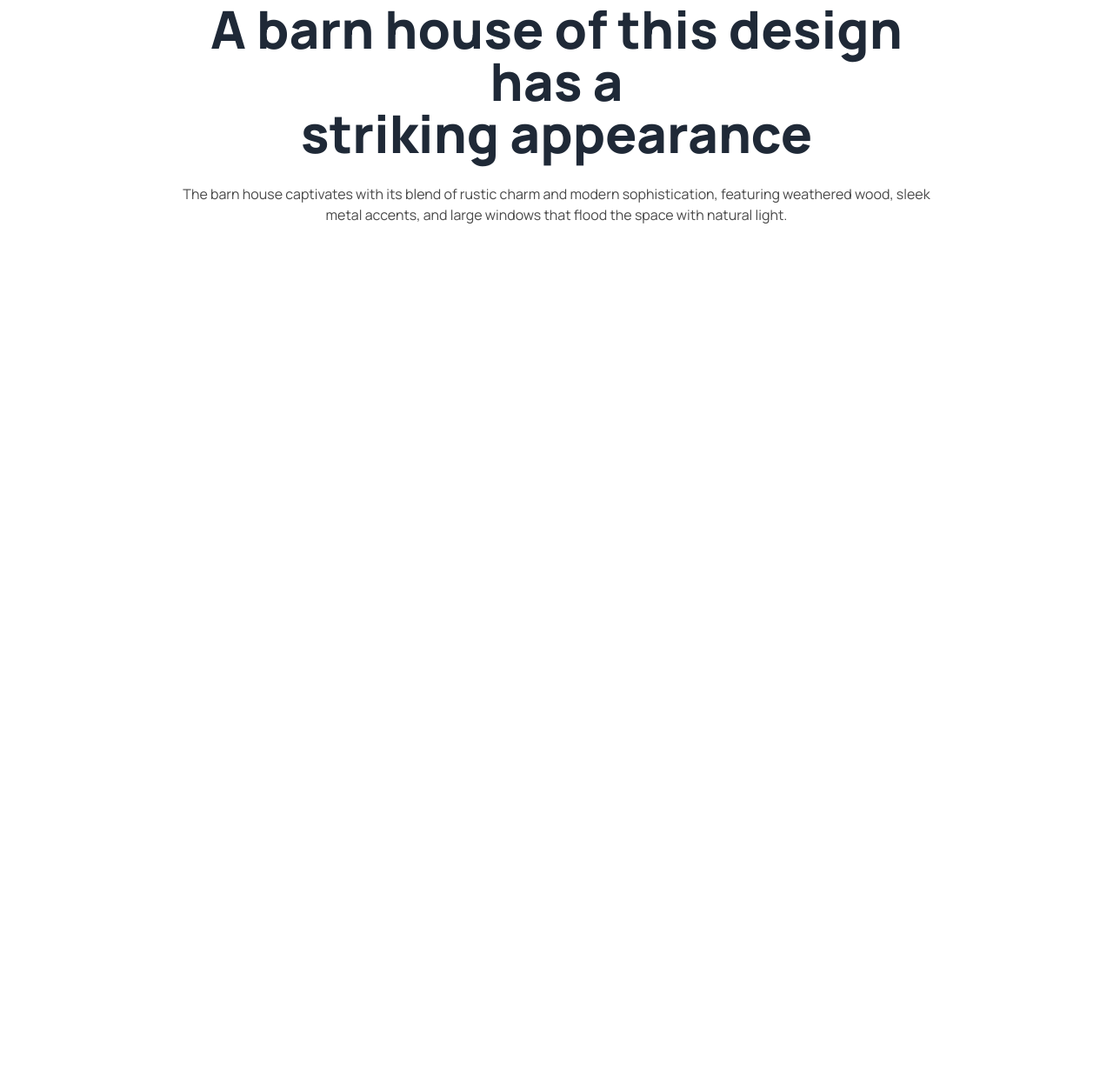
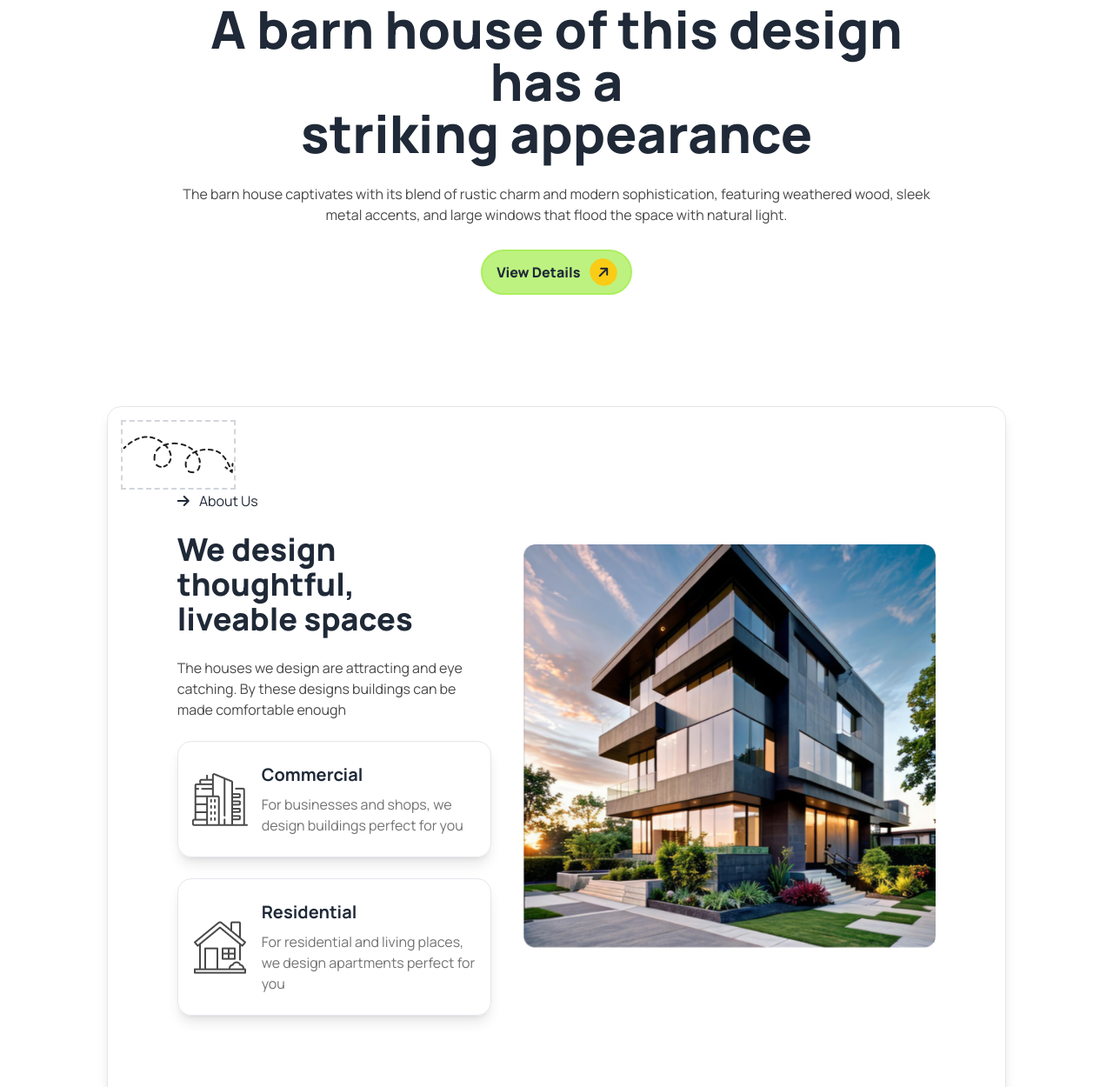
Before and after one commit to mdalaminbinalim/a3-css-framework, a plain HTML site: page index.html in a window 1280 px wide. Shown: the part 493-1743 px from the top of the page at 87% size. Before the commit the page ends 834 px from the top, so only its background shows below. Drawn offline with nearby package versions, Linux system fonts and the light colour scheme.

Commit message:
completed thoughful spaces section

```diff
--- a/index.html
+++ b/index.html
@@ -15,7 +15,7 @@
                     colors: {
                         basic: '#ABEF5F',
                         subhead: '#494949',
-                        text: ''
+                        text: '#737373',
                     }
                 }
             }
@@ -50,36 +50,25 @@
                 </div>
                 <div class="navbar-center hidden md:flex">
                     <ul class="menu menu-horizontal px-1 ">
-                        <li><a class="hover:font-bold hover:!bg-white">Homes</a></li>
-                        <li><a class="hover:font-bold hover:!bg-white">Services</a></li>
-                        <li><a class="hover:font-bold hover:!bg-white">Portfolio</a></li>
-                        <li><a class="hover:font-bold hover:!bg-white">Blogs</a></li>
-                        <li><a class="hover:font-bold hover:!bg-white">Contact Us</a></li>
+                        <li><a class="text-text hover:font-bold hover:text-black hover:!bg-white">Homes</a></li>
+                        <li><a class="text-text hover:font-bold hover:text-black hover:!bg-white">Services</a></li>
+                        <li><a class="text-text hover:font-bold hover:text-black hover:!bg-white">Portfolio</a></li>
+                        <li><a class="text-text hover:font-bold hover:text-black hover:!bg-white">Blogs</a></li>
+                        <li><a class="text-text hover:font-bold hover:text-black hover:!bg-white">Contact Us</a></li>
                     </ul>
                 </div>
                 <div class="navbar-end space-x-7 hidden md:flex md:justify-end">
                     <i class="cursor-pointer fa-solid fa-magnifying-glass"></i>
                     <i class="cursor-pointer bg-transparent fa-solid fa-cart-shopping"></i>
-                    <button class="hover:bg-green-500 py-2 px-3 bg-basic rounded-full font-[800]">Book Consult <i class="ml-2 bg-black text-white p-2 -rotate-45 rounded-full fa-solid fa-arrow-right"></i></button>
+                    <button class="hover:bg-green-500 py-2 px-4 bg-basic rounded-full font-[800]">Book Consult <i class="ml-2 bg-black text-white p-2 -rotate-45 rounded-full fa-solid fa-arrow-right"></i></button>
                 </div>
                 <div class="dropdown ml-32 md:m-0">
                     <div tabindex="0" role="button" class="btn btn-ghost md:hidden ">
-                        <svg
-                            xmlns="http://www.w3.org/2000/svg"
-                            class="h-5 w-5"
-                            fill="none"
-                            viewBox="0 0 24 24"
-                            stroke="currentColor">
-                            <path
-                                stroke-linecap="round"
-                                stroke-linejoin="round"
-                                stroke-width="2"
-                                d="M4 6h16M4 12h8m-8 6h16" />
+                        <svg xmlns="http://www.w3.org/2000/svg" class="h-5 w-5" fill="none" viewBox="0 0 24 24" stroke="currentColor">
+                            <path stroke-linecap="round" stroke-linejoin="round" stroke-width="2" d="M4 6h16M4 12h8m-8 6h16" />
                         </svg>
                     </div>
-                    <ul
-                        tabindex="0"
-                        class="menu menu-sm dropdown-content bg-base-100 rounded-box z-[1] mt-3 w-52 p-2 right-0">
+                    <ul tabindex="0" class="menu menu-sm dropdown-content bg-base-100 rounded-box z-[1] mt-3 w-52 p-2 right-0">
                         <li><a class="hover:font-bold ">Homes</a></li>
                         <li><a class="hover:font-bold">Services</a></li>
                         <li><a class="hover:font-bold">Portfolio</a></li>
@@ -100,13 +89,56 @@
 
             <h1 class="text-4xl md:text-6xl font-extrabold">A barn house of this design has a <br class="hidden md:block"> striking appearance</h1>
             <p class=" text-subhead">The barn house captivates with its blend of rustic charm and modern sophistication, featuring weathered wood, sleek metal accents, and large windows that flood the space with natural light.</p>
-            <button></button>
+            <button class="hover:bg-green-500 py-2 px-4 bg-[#acef5fca] border-2 border-[#acef5f] rounded-full font-[800]">View Details <i class="ml-2 bg-yellow-400 p-2 -rotate-45 rounded-full fa-solid fa-arrow-right"></i></button>
         </section>
     </header>
 
     <!-- Main Section -->
 
     <main class="md:w-10/12 mx-auto px-4">
+
+        <!-- Thoughtful Spaces Section -->
+        <section class="mb-14">
+            <div class="px-4">
+                <img class="relative z-10 top-24 border-dashed py-4 border-2 border-gray-300 " src="assets/Vector.png" alt="Arrow">
+            </div>
+            <section class="flex border rounded-2xl py-24 px-20 gap-9 justify-between items-center shadow-lg">
+
+                <!-- Thoughtful Spaces Contents -->
+
+                <div class="space-y-6 w-1/2">
+
+                    <i class="mr-2 fa-solid fa-arrow-right"></i>
+                    <p class="inline">About Us</p>
+                    <h2 class="text-4xl font-extrabold">We design thoughtful,<br> liveable spaces</h2>
+                    <p class="text-subhead">The houses we design are attracting and eye catching. By these designs buildings can be made comfortable enough</p>
+                    <!-- Commercial -->
+                    <div class="border rounded-2xl shadow-lg flex items-center  gap-4 px-4 py-6">
+                        <img src="assets/commercial.png" alt="Commercial">
+                        <!-- Commercial Contents -->
+                        <div class="space-y-2">
+                            <h3 class="text-xl font-bold">Commercial</h3>
+                            <p class="text-text">For businesses and shops, we design buildings perfect for you</p>
+                        </div>
+                    </div>
+                    <!-- Residential -->
+                    <div class="border rounded-2xl shadow-lg flex items-center gap-4 px-4 py-6">
+                        <img src="assets/residential.png" alt="Residential">
+                        <!-- Residential Contents -->
+                        <div class="space-y-2">
+                            <h3 class="text-xl font-bold">Residential</h3>
+                            <p class="text-text">For residential and living places, we design apartments perfect for you</p>
+                        </div>
+                    </div>
+                </div>
+
+                <!-- Thoughtful Spaces Image -->
+
+                <div class="w-auto pb-4 h-auto">
+                    <img src="assets/Rectangle.png" alt="Apartment">
+                </div>
+            </section>
+        </section>
 
     </main>
 
```
